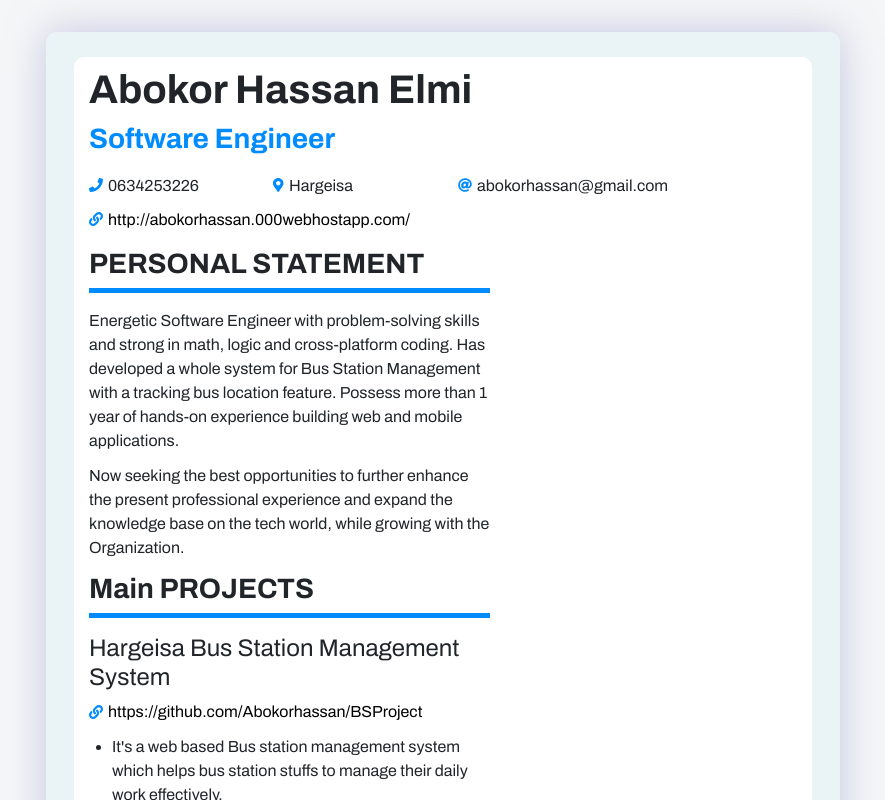
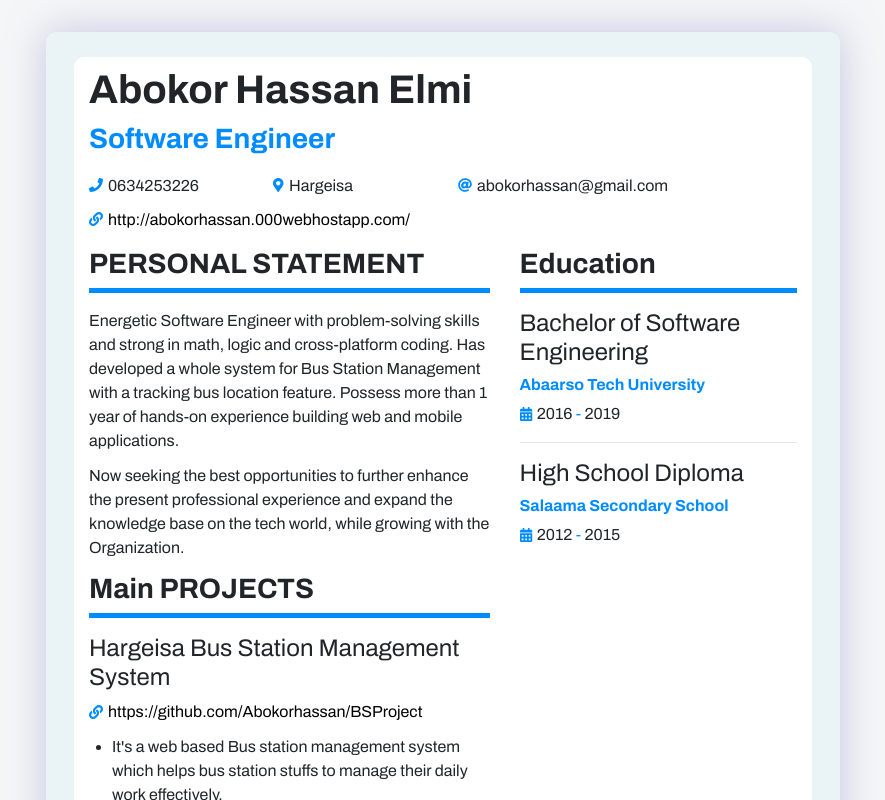
Before and after one commit to Abokorhassan/abokor-resume, a React (Create React App) app: page / in a window 1280 px wide. Shown: the whole page, without its empty margins (197-1082 px from the left). Built offline with nearby package versions, Linux system fonts and the light colour scheme.

Commit message:
Added Education section to the Main Section in the resume page

```diff
--- a/src/App.js
+++ b/src/App.js
@@ -14,14 +14,23 @@ import {
   faMapMarkerAlt,
   faLink,
   faFutbol,
-  faGamepad
+  faGamepad,
+  faCalendarAlt
 } from "@fortawesome/free-solid-svg-icons";
 
 import Header from "./components/header";
 import Main from "./components/main";
 
 // Adding all icons you're using throught the app
-library.add(faPhone, faAt, faMapMarkerAlt, faLink, faFutbol, faGamepad);
+library.add(
+  faPhone,
+  faAt,
+  faMapMarkerAlt,
+  faLink,
+  faFutbol,
+  faGamepad,
+  faCalendarAlt
+);
 
 function App() {
   return (
--- /dev/null
+++ b/src/components/main/education.jsx
@@ -0,0 +1,40 @@
+import React from "react";
+import { FontAwesomeIcon } from "@fortawesome/react-fontawesome";
+
+const Education = () => {
+  return (
+    <div>
+      <h3>Education</h3>
+      <hr className="hr-headlines" />
+      <div>
+        <h4>Bachelor of Software Engineering</h4>
+        <h6>Abaarso Tech University</h6>
+        <p>
+          <FontAwesomeIcon
+            icon="calendar-alt"
+            color="#008cff"
+            size="sm"
+            className="margin_btw_icon_and_label"
+          />
+          2016 <span style={{ color: "#008cff" }}>-</span> 2019
+        </p>
+      </div>
+      <hr className="hr-divider" />
+      <div>
+        <h4>High School Diploma</h4>
+        <h6>Salaama Secondary School</h6>
+        <p>
+          <FontAwesomeIcon
+            icon="calendar-alt"
+            color="#008cff"
+            size="sm"
+            className="margin_btw_icon_and_label"
+          />
+          2012 <span style={{ color: "#008cff" }}>-</span> 2015
+        </p>
+      </div>
+    </div>
+  );
+};
+
+export default Education;
--- a/src/components/main/index.css
+++ b/src/components/main/index.css
@@ -26,3 +26,8 @@ p {
 ul {
   padding-left: 23px;
 }
+
+h6 {
+  font-weight: bold;
+  color: #008cff;
+}
--- a/src/components/main/index.jsx
+++ b/src/components/main/index.jsx
@@ -4,6 +4,7 @@ import { Row, Col } from "react-bootstrap";
 import MainProjects from "./main-projects";
 import PersonalStatement from "./perseonal-statement";
 import Hobbies from "./hobbies";
+import Education from "./education";
 
 const Main = () => {
   return (
@@ -14,7 +15,9 @@ const Main = () => {
           <MainProjects />
           <Hobbies />
         </Col>
-        <Col xs={5}></Col>
+        <Col xs={5}>
+          <Education />
+        </Col>
       </Row>
     </div>
   );
```
